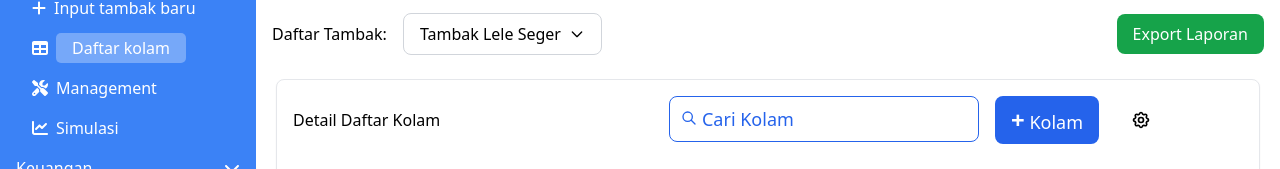
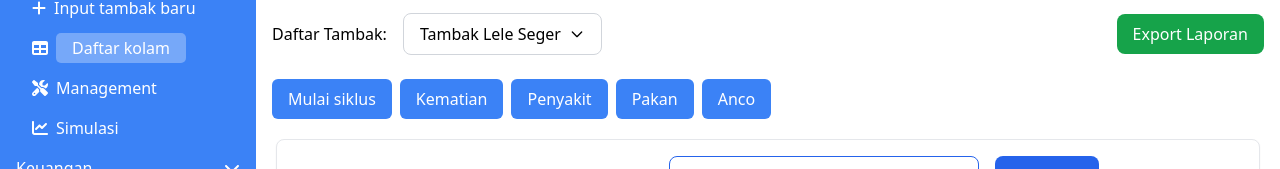
Before and after one commit to praditus343/Nusaira, a React (Vite) app in the folder frontend/: page /DaftarKolam in a window 1280 px wide. Shown: the part 156-325 px from the top of the page. Built offline with nearby package versions, Linux system fonts and the light colour scheme.

Commit message:
penambahan pada Daftar kolam

```diff
--- a/frontend/src/page/DaftarKolam.jsx
+++ b/frontend/src/page/DaftarKolam.jsx
@@ -10,6 +10,15 @@ const CustomCard = ({ children, className }) => {
         </div>
     );
 };
+
+const buttons = [
+    'Mulai siklus',
+    'Kematian',
+    'Penyakit',
+    'Pakan',
+    'Anco'
+  ];
+
 
 const CustomButton = ({ children, variant, className, ...props }) => {
     const getVariantClass = () => {
@@ -93,6 +102,18 @@ const PondTable = () => {
                     Export Laporan
                 </CustomButton>
             </div>
+
+            <div className="flex flex-wrap gap- ml-2 mt-2 mb-5">
+      {buttons.map((text) => (
+        <button
+          key={text}
+          className="px-4 py-2 bg-blue-500 text-white rounded-md hover:bg-blue-600 focus:outline-none focus:ring-2 focus:ring-blue-500 focus:ring-opacity-50 transition-colors ml-2"
+        >
+          {text}
+        </button>
+      ))}
+    </div>
+
 
             {/* Main Card */}
             <CustomCard className="p-4 ml-5 mr-5">
```
